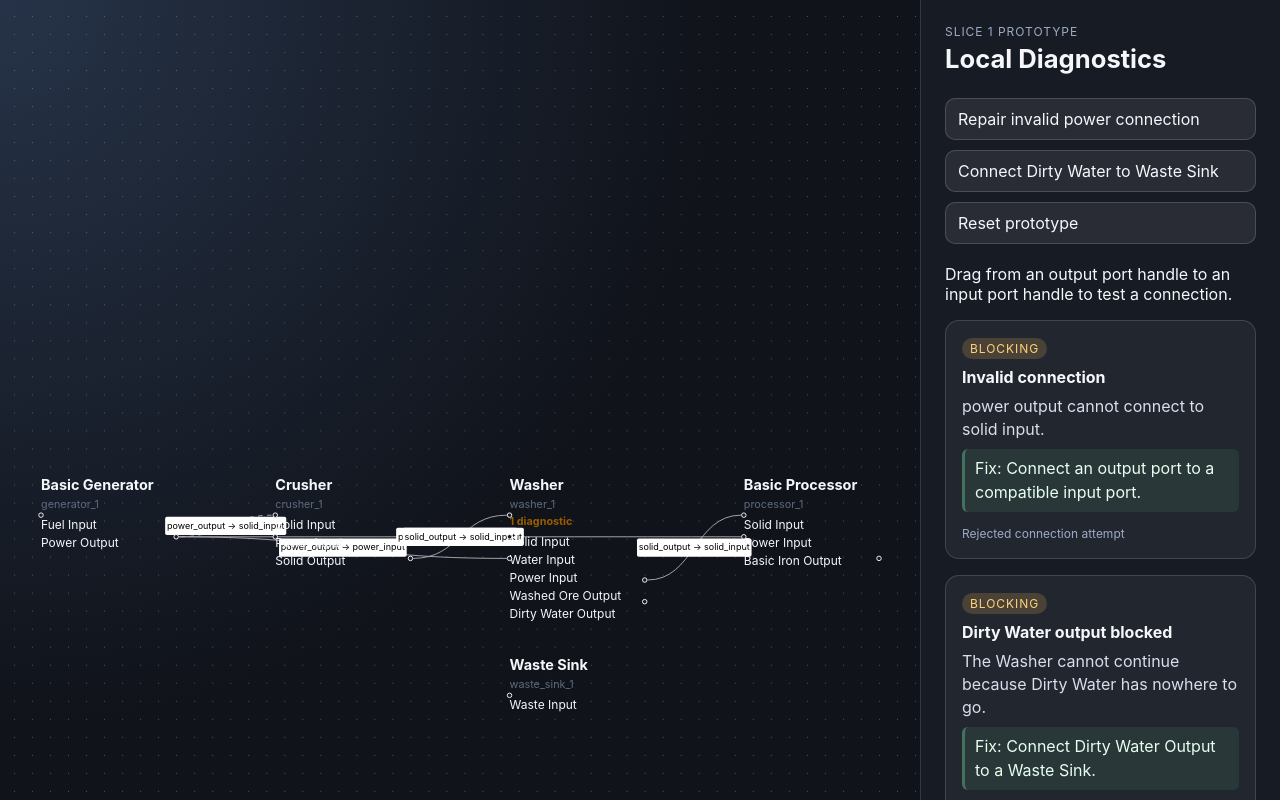
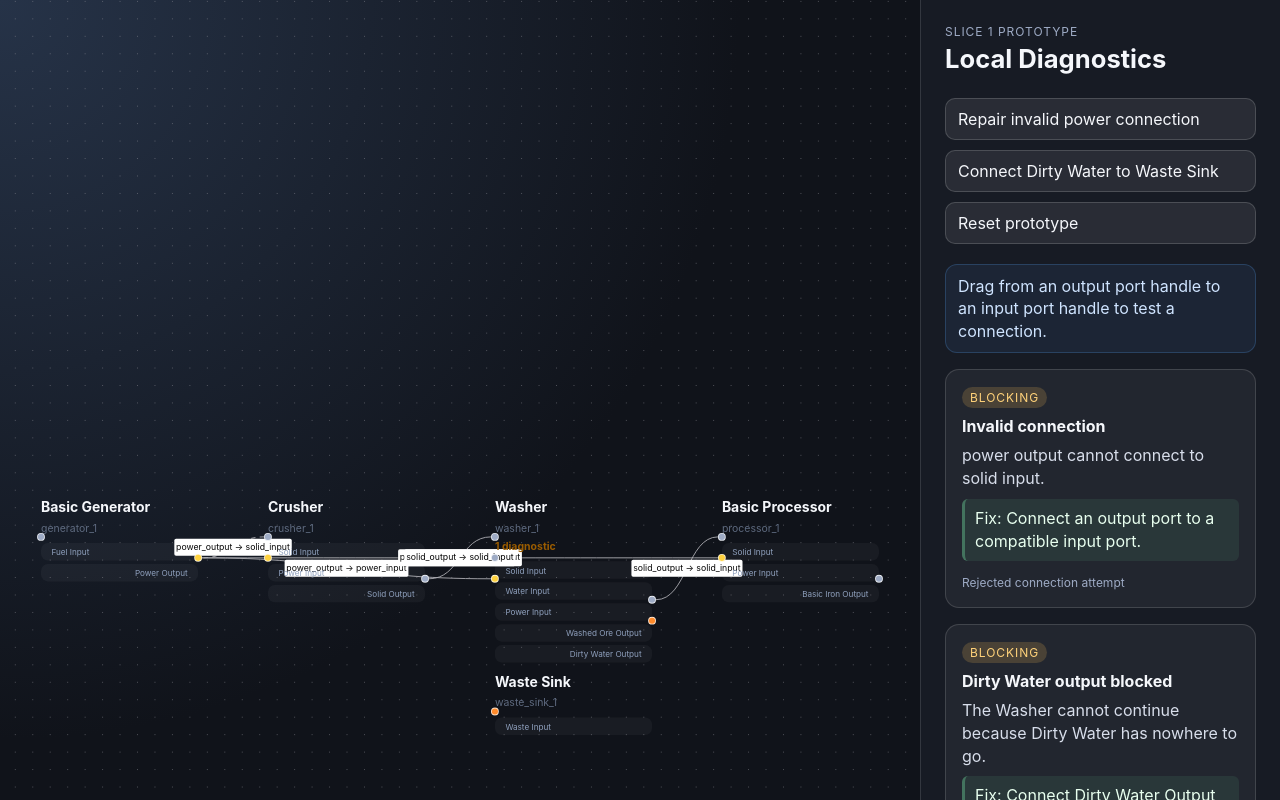
Before and after one commit to killerbearddude/Crushline-React, a React (Vite) app: page / in a window 1280 px wide. Shown: the top 800 px of the page. Built offline with nearby package versions, Linux system fonts and the light colour scheme.

Commit message:
Style minimal port connection handles

```diff
--- a/src/styles.css
+++ b/src/styles.css
@@ -69,6 +69,16 @@ body {
 .repair-actions button:disabled {
   cursor: not-allowed;
   opacity: 0.45;
+}
+
+.interaction-hint {
+  border: 1px solid rgba(91, 169, 255, 0.22);
+  border-radius: 12px;
+  margin: 0 0 16px;
+  padding: 10px 12px;
+  background: rgba(91, 169, 255, 0.08);
+  color: #cfe4ff;
+  line-height: 1.4;
 }
 
 .all-clear {
@@ -194,9 +204,10 @@ body {
 
 .machine-node {
   display: grid;
-  gap: 4px;
-  min-width: 150px;
+  gap: 6px;
+  min-width: 180px;
   cursor: grab;
+  padding-bottom: 4px;
   text-align: left;
 }
 
@@ -216,6 +227,48 @@ body {
   font-weight: 700;
 }
 
+.port-list {
+  display: grid;
+  gap: 4px;
+  margin-top: 4px;
+}
+
+.port-row {
+  border-radius: 8px;
+  padding: 3px 6px;
+  background: rgba(255, 255, 255, 0.04);
+  color: #8fa0bd;
+  font-size: 0.7rem;
+}
+
+.port-row.input {
+  padding-left: 12px;
+}
+
+.port-row.output {
+  padding-right: 12px;
+  text-align: right;
+}
+
+.react-flow__handle.port-handle {
+  width: 9px;
+  height: 9px;
+  border: 1px solid rgba(255, 255, 255, 0.75);
+  background: #9eabc5;
+}
+
+.react-flow__handle.port-handle.power {
+  background: #ffd23f;
+}
+
+.react-flow__handle.port-handle.resource {
+  background: #9eabc5;
+}
+
+.react-flow__handle.port-handle.waste {
+  background: #ff8a2a;
+}
+
 @media (max-width: 900px) {
   .app-shell {
     grid-template-columns: 1fr;
```
